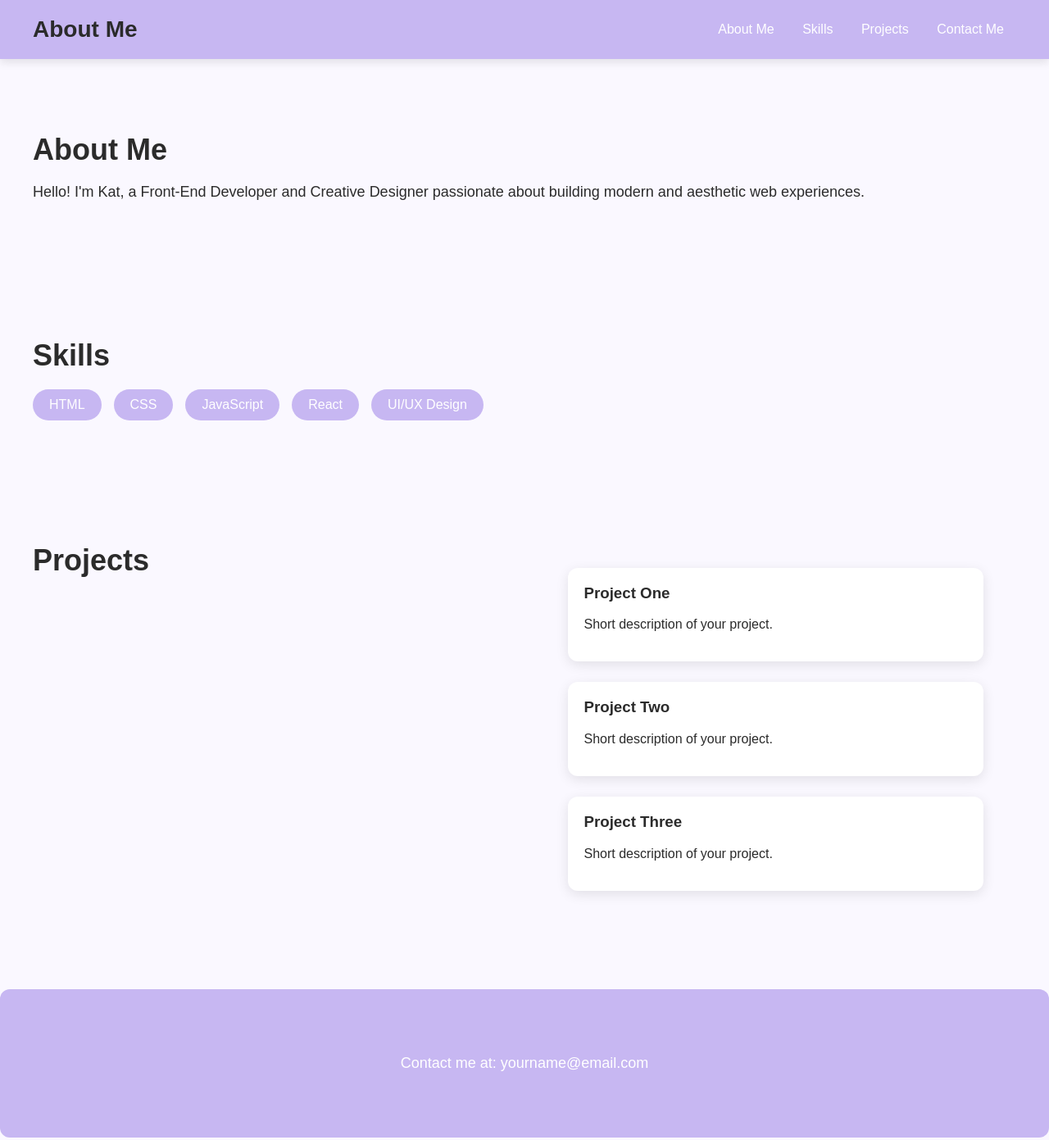
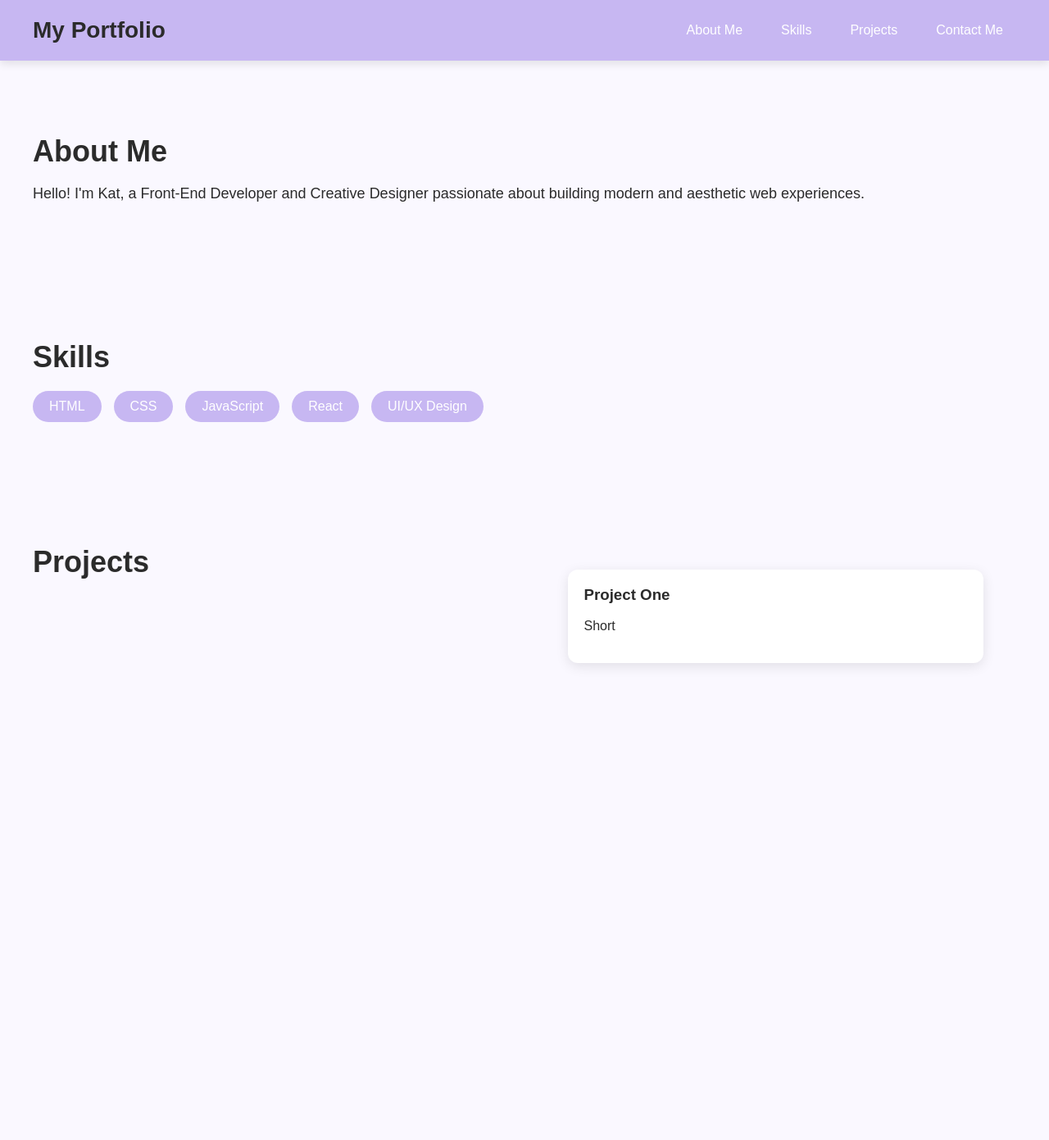
Before and after one commit to katrinajoygonzalvo-max/katkat.github.io, a plain HTML site: page index.html in a window 1280 px wide. Shown: the whole page at 82% size. After the commit the page ends 929 px from the top, so only its background shows below. Drawn offline with Linux system fonts and the light colour scheme.

Commit message:
Refactor navigation and update header title
Updated the header title and modified navigation styles. Removed unused button styles and project descriptions.

```diff
--- a/index.html
+++ b/index.html
@@ -33,11 +33,22 @@
             font-size: 28px;
         }
 
+        nav {
+            display: flex;
+            gap: 15px;
+        }
+
         nav a {
-            margin: 0 15px;
             text-decoration: none;
             font-weight: 500;
             color: #fff;
+            padding: 8px 16px;
+            border-radius: 8px;
+            transition: background 0.3s;
+        }
+
+        nav a:hover {
+            background: var(--lavender-dark);
         }
 
         .hero, .about, .skills, .projects, .contact {
@@ -55,17 +66,6 @@
 
         .hero p, .about p, .skills p {
             font-size: 18px;
-        }
-
-        .btn {
-            background: var(--lavender-dark);
-            padding: 12px 24px;
-            color: #fff;
-            border-radius: 8px;
-            text-decoration: none;
-            font-weight: 600;
-            display: inline-block;
-            margin-top: 20px;
         }
 
         .skills-list {
@@ -104,12 +104,7 @@
             color: #fff;
             border-radius: 12px;
             text-align: center;
-        }
-
-        .contact p {
-            margin: 0;
             padding: 20px;
-            font-size: 18px;
         }
 
         footer {
@@ -123,7 +118,7 @@
 <body>
 
 <header>
-    <h1>About Me</h1>
+    <h1>My Portfolio</h1>
     <nav>
         <a href="#about">About Me</a>
         <a href="#skills">Skills</a>
@@ -153,26 +148,4 @@
     <div class="projects">
         <div class="card">
             <h3>Project One</h3>
-            <p>Short description of your project.</p>
-        </div>
-        <div class="card">
-            <h3>Project Two</h3>
-            <p>Short description of your project.</p>
-        </div>
-        <div class="card">
-            <h3>Project Three</h3>
-            <p>Short description of your project.</p>
-        </div>
-    </div>
-</section>
-
-<section class="contact" id="contact">
-    <p>Contact me at: yourname@email.com</p>
-</section>
-
-<footer>
-    <p>© 2025 Kat. All rights reserved.</p>
-</footer>
-
-</body>
-</html>
+            <p>Short
```
